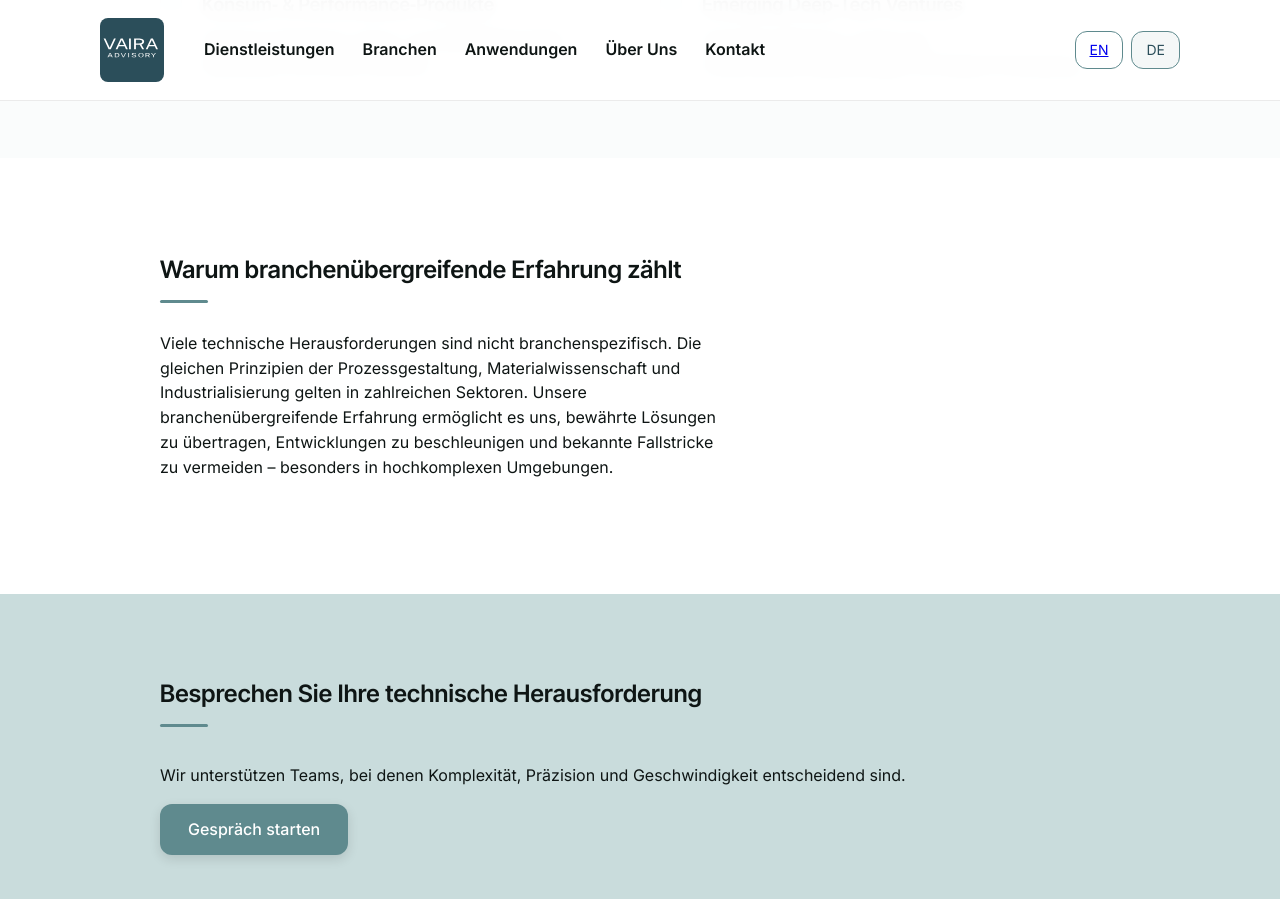
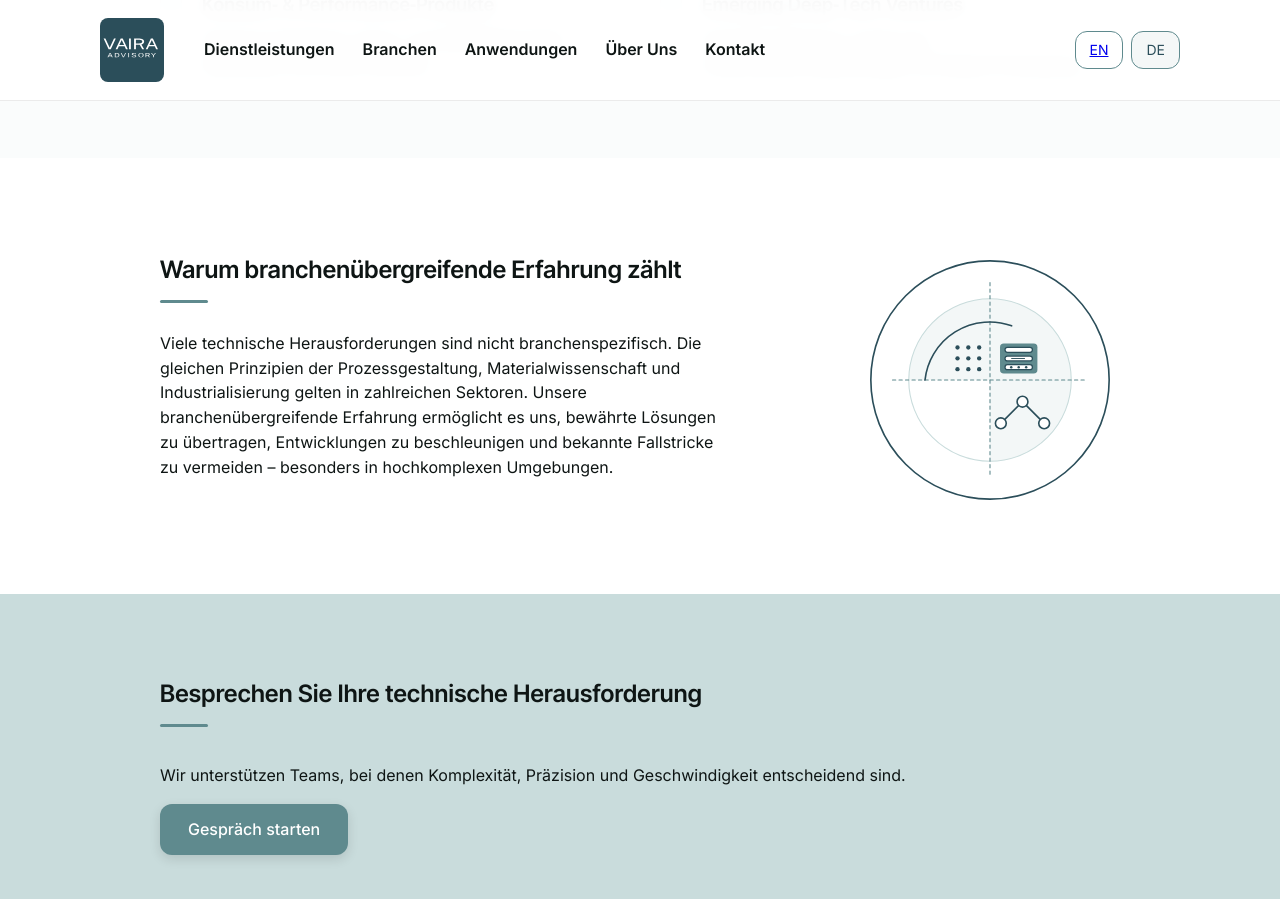
Before and after one commit to raphaelheeb/vaira-advisory, a Jekyll site: the page built from de/industries/index.html, in a window 1280 px wide and 900 px high, scrolled down 1530 px. Built offline with Jekyll 4.4.1, drawn with Linux system fonts in a browser that asks for light colours.

Commit message:
Update index.html

```diff
--- a/de/industries/index.html
+++ b/de/industries/index.html
@@ -141,11 +141,140 @@
 
       <div class="industries-why-illustration">
         <div class="illustration-container">
-          <!-- SVG unchanged -->
-          <svg viewBox="240 120 480 480" xmlns="http://www.w3.org/2000/svg" preserveAspectRatio="xMidYMid meet" role="img">
-            <!-- ... full SVG content unchanged ... -->
-          </svg>
+
+  <svg viewBox="240 120 480 480"
+     xmlns="http://www.w3.org/2000/svg"
+     preserveAspectRatio="xMidYMid meet"
+     role="img" aria-labelledby="title desc">
+
+  <title id="title">Cross‑industry engineered VAIRA illustration</title>
+  <desc id="desc">
+    Circle divided into four orthogonal segments. Three segments contain minimal
+    engineered micro‑illustrations (dot grid, layered structure, branched process flow),
+    the fourth is intentionally empty. All motifs sit inside an inner circle.
+  </desc>
+
+  <!-- Outer circle -->
+  <circle cx="480" cy="360" r="220"
+          fill="none"
+          stroke="#2B4E5A"
+          stroke-width="3"/>
+
+  <!-- Inner content boundary -->
+  <circle cx="480" cy="360" r="150"
+          fill="none"
+          stroke="#C9DCDC"
+          stroke-width="2"/>
+
+  <!-- Segment backgrounds -->
+  <path d="M480 360 L480 210 A150 150 0 0 0 330 360 Z"
+        fill="#C9DCDC" opacity="0.22"/>
+  <path d="M480 360 L630 360 A150 150 0 0 0 480 210 Z"
+        fill="#C9DCDC" opacity="0.22"/>
+  <path d="M480 360 L480 510 A150 150 0 0 0 630 360 Z"
+        fill="#C9DCDC" opacity="0.22"/>
+
+  <!-- Construction lines -->
+  <line x1="300" y1="360" x2="660" y2="360"
+        stroke="#5F8A8E" stroke-width="2"
+        stroke-dasharray="6 6" stroke-linecap="round"/>
+  <line x1="480" y1="180" x2="480" y2="540"
+        stroke="#5F8A8E" stroke-width="2"
+        stroke-dasharray="6 6" stroke-linecap="round"/>
+
+  <!-- ========================= -->
+  <!-- SEGMENT 1: TOP-LEFT      -->
+  <!-- Dot grid                 -->
+  <!-- ========================= -->
+  <g fill="#2B4E5A">
+    <circle cx="420" cy="300" r="4"/>
+    <circle cx="440" cy="300" r="4"/>
+    <circle cx="460" cy="300" r="4"/>
+
+    <circle cx="420" cy="320" r="4"/>
+    <circle cx="440" cy="320" r="4"/>
+    <circle cx="460" cy="320" r="4"/>
+
+    <circle cx="420" cy="340" r="4"/>
+    <circle cx="440" cy="340" r="4"/>
+    <circle cx="460" cy="340" r="4"/>
+  </g>
+
+<!-- ========================= -->
+<!-- SEGMENT 2: TOP-RIGHT     -->
+<!-- Layered structure (scaled 15% + aligned left edge to x=490) -->
+<!-- ========================= -->
+
+<!-- New transform:
+     1. Scale by 1.15
+     2. Move motif so its left edge = 490
+     Original block left edge = 490 before scaling
+     After scaling, width expands, so we shift left by (scaled_width - original_width)/2
+-->
+
+<g transform="translate(533,318) scale(1.15) translate(-520,-320)">
+  <!-- Background block -->
+  <rect x="490" y="298" width="60" height="48"
+        rx="6" ry="6"
+        fill="#5F8A8E"/>
+
+  <!-- Layer 1 -->
+  <rect x="498" y="304" width="44" height="8"
+        rx="4" ry="4"
+        fill="#FFFFFF"
+        stroke="#2B4E5A"
+        stroke-width="2"/>
+
+  <!-- Layer 2 -->
+  <rect x="498" y="318" width="44" height="8"
+        rx="4" ry="4"
+        fill="#FFFFFF"
+        stroke="#2B4E5A"
+        stroke-width="2"/>
+  <line x1="508" y1="322" x2="530" y2="322"
+        stroke="#2B4E5A" stroke-width="1.5"/>
+
+  <!-- Layer 3 -->
+  <rect x="498" y="332" width="44" height="8"
+        rx="4" ry="4"
+        fill="#FFFFFF"
+        stroke="#2B4E5A"
+        stroke-width="2"/>
+  <g fill="#2B4E5A">
+    <circle cx="508" cy="336" r="2"/>
+    <circle cx="520" cy="336" r="2"/>
+    <circle cx="532" cy="336" r="2"/>
+  </g>
+</g>
+
+  <!-- ========================= -->
+  <!-- SEGMENT 3: BOTTOM-RIGHT  -->
+  <!-- Mirrored curved branching -->
+  <!-- ========================= -->
+  <g transform="translate(20, 0)">
+    <g stroke="#2B4E5A" stroke-width="3" stroke-linecap="round" fill="none">
+      <path d="M520 400 Q500 420 480 440"/>
+      <path d="M520 400 Q540 420 560 440"/>
+    </g>
+
+    <g stroke="#2B4E5A" stroke-width="3" fill="#FFFFFF">
+      <circle cx="520" cy="400" r="10"/>
+      <circle cx="480" cy="440" r="10"/>
+      <circle cx="560" cy="440" r="10"/>
+    </g>
+  </g>
+
+  <!-- Process arc -->
+  <path d="M360 360 A120 120 0 0 1 520 260"
+        fill="none"
+        stroke="#2B4E5A"
+        stroke-width="3"
+        stroke-linecap="round"/>
+
+</svg>
+
         </div>
+      </div>
       </div>
 
     </div>
```
